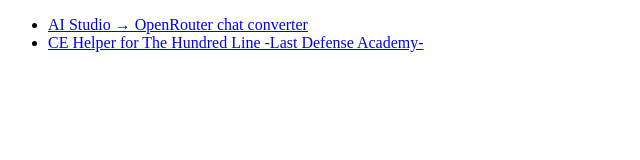
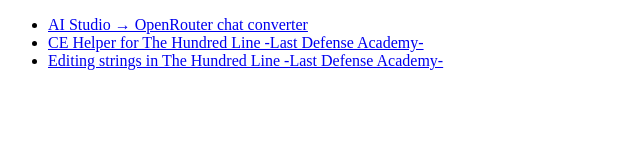
Before and after one commit to bingbangbopper/bingbangbopper.github.io, a plain HTML site: page index.html in a window 1280 px wide. Shown: the whole page, without its empty margins (0-640 px from the left). Drawn offline with Linux system fonts and the light colour scheme.

Commit message:
Update index.html

```diff
--- a/index.html
+++ b/index.html
@@ -11,6 +11,9 @@
       <li>
         <a href="/cehelper.html">CE Helper for The Hundred Line -Last Defense Academy-</a>
       </li>
+      <li>
+        <a href="/dscstools.html">Editing strings in The Hundred Line -Last Defense Academy-</a>
+      </li>
     </ul>
   </body>
 </html>
```
